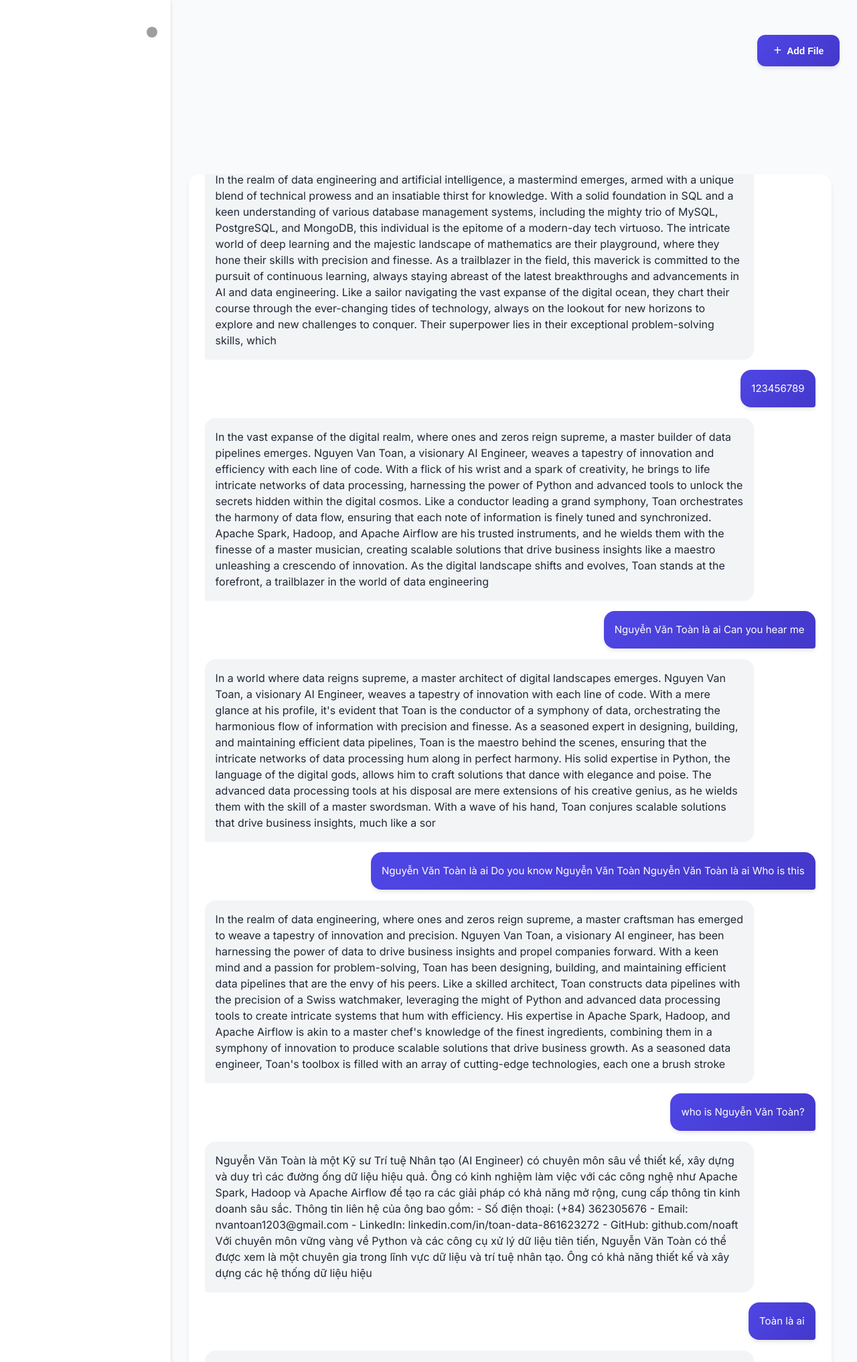
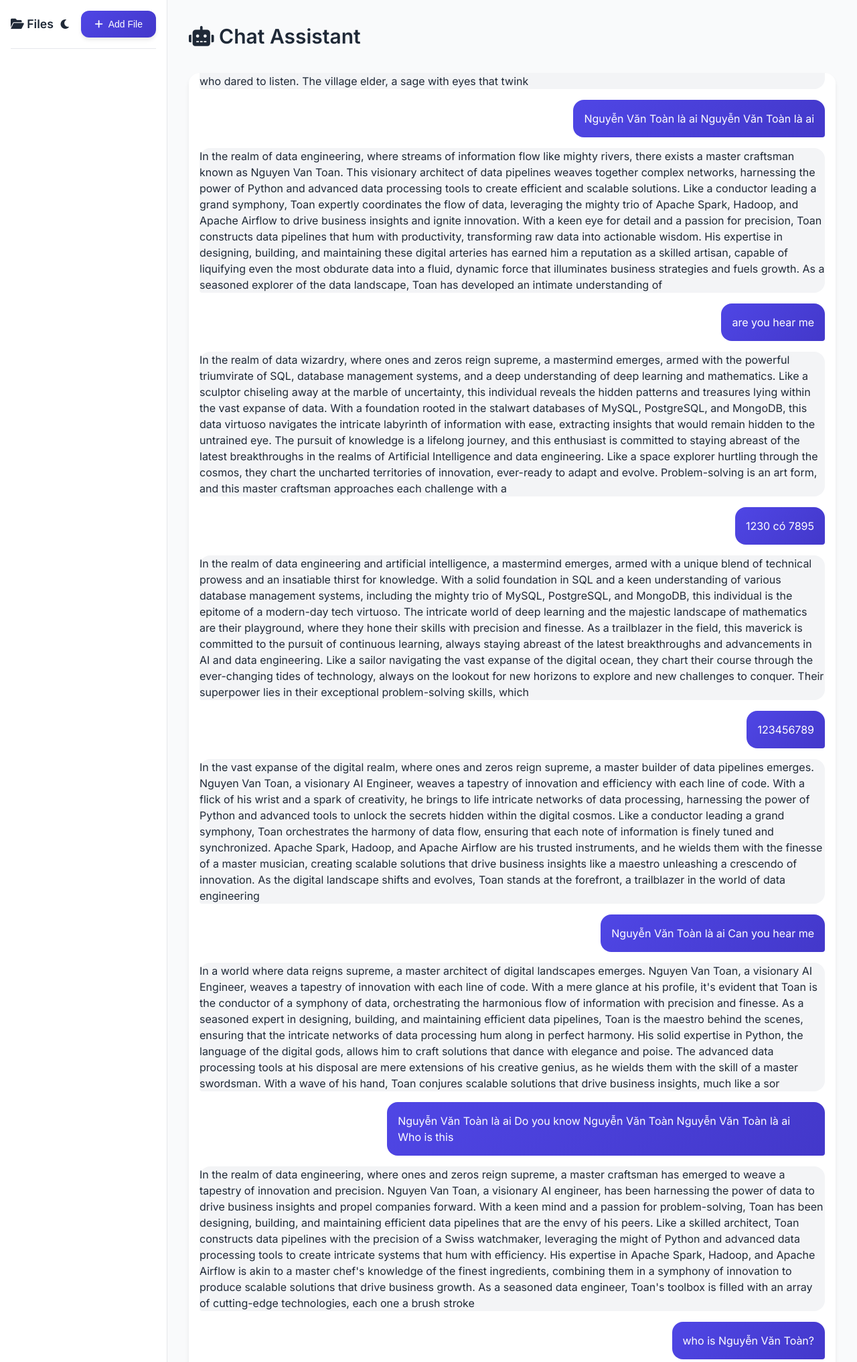
Before and after one commit to noaft/Notebook_LLM, a FastAPI app: page / in a window 1280 px wide. Shown: the top 2033 px of the page at 67% size. Run offline with FastAPI, Linux system fonts and the light colour scheme; data comes from the database, SQL or seed files in the repository; both versions use the stored data as it was after the commit; data that the repository does not hold is empty; grey boxes are pictures that could not be loaded.

Commit message:
update interface

```diff
--- a/static/css/index.css
+++ b/static/css/index.css
@@ -6,41 +6,110 @@
 }
 
 :root {
+    /* Light theme colors */
     --primary-color: #4f46e5;
     --primary-hover: #4338ca;
     --secondary-color: #f3f4f6;
     --text-color: #1f2937;
     --text-light: #6b7280;
     --border-color: #e5e7eb;
+    --bg-color: #f9fafb;
+    --card-bg: #ffffff;
     --shadow-sm: 0 1px 2px 0 rgb(0 0 0 / 0.05);
     --shadow-md: 0 4px 6px -1px rgb(0 0 0 / 0.1);
     --shadow-lg: 0 10px 15px -3px rgb(0 0 0 / 0.1);
+    --transition: all 0.3s cubic-bezier(0.4, 0, 0.2, 1);
+}
+
+[data-theme="dark"] {
+    --primary-color: #6366f1;
+    --primary-hover: #818cf8;
+    --secondary-color: #1f2937;
+    --text-color: #f3f4f6;
+    --text-light: #9ca3af;
+    --border-color: #374151;
+    --bg-color: #111827;
+    --card-bg: #1f2937;
 }
 
 body {
     font-family: 'Inter', -apple-system, BlinkMacSystemFont, 'Segoe UI', Roboto, sans-serif;
-    background-color: #f9fafb;
+    background-color: var(--bg-color);
     color: var(--text-color);
     line-height: 1.5;
+    transition: var(--transition);
 }
 
-/* Nút thêm dữ liệu */
+.app-container {
+    display: flex;
+    min-height: 100vh;
+    position: relative;
+}
+
+/* Sidebar styles */
+.sidebar {
+    width: 250px;
+    background-color: var(--card-bg);
+    border-right: 1px solid var(--border-color);
+    padding: 1rem;
+    position: fixed;
+    height: 100vh;
+    transition: var(--transition);
+}
+
+.sidebar-header {
+    display: flex;
+    justify-content: space-between;
+    align-items: center;
+    margin-bottom: 1.5rem;
+    padding-bottom: 1rem;
+    border-bottom: 1px solid var(--border-color);
+}
+
+.sidebar-header h2 {
+    font-size: 1.1rem;
+    font-weight: 600;
+    color: var(--text-color);
+}
+
+.header-actions {
+    display: flex;
+    align-items: center;
+    gap: 0.5rem;
+}
+
+.theme-toggle {
+    background: none;
+    border: none;
+    color: var(--text-color);
+    cursor: pointer;
+    padding: 0.5rem;
+    border-radius: 50%;
+    transition: var(--transition);
+}
+
+.theme-toggle:hover {
+    background-color: var(--secondary-color);
+}
+
+.theme-toggle i {
+    font-size: 1rem;
+}
+
+/* Add file button */
 .add-data {
     display: flex;
     align-items: center;
-    gap: 8px;
-    position: absolute;
-    right: 2%;
-    top: 2%;
-    padding: 12px 24px;
+    gap: 0.5rem;
+    padding: 0.75rem 1.25rem;
     background: linear-gradient(135deg, var(--primary-color), var(--primary-hover));
     color: #fff;
     border: none;
-    border-radius: 12px;
+    border-radius: 0.75rem;
     cursor: pointer;
-    font-weight: 600;
-    font-size: 14px;
-    transition: all 0.3s ease;
+    font-weight: 500;
+    font-size: 0.875rem;
+    transition: var(--transition);
     box-shadow: var(--shadow-md);
 }
 
@@ -49,41 +118,186 @@
     box-shadow: var(--shadow-lg);
 }
 
-.add-data::before {
-    content: "+";
-    font-size: 20px;
-    font-weight: 300;
+/* Main content area */
+.main-content {
+    flex: 1;
+    margin-left: 250px;
+    padding: 2rem;
+    transition: var(--transition);
 }
 
-/* Khung hiển thị nội dung chat */
+.chat-header {
+    margin-bottom: 2rem;
+}
+
+.chat-header h1 {
+    font-size: 1.875rem;
+    font-weight: 600;
+    color: var(--text-color);
+}
+
+/* Chat messages container */
 .chat-show {
-    width: 75%;
-    left: 22%;
-    top: 10%;
-    position: absolute;
-    height: 78vh;
-    background-color: #ffffff;
-    padding: 24px;
-    border-radius: 16px;
+    height: calc(100vh - 200px);
     overflow-y: auto;
+    padding: 1rem;
     display: flex;
     flex-direction: column;
-    gap: 16px;
+    gap: 1rem;
+    background-color: var(--card-bg);
+    border-radius: 1rem;
     box-shadow: var(--shadow-md);
+    margin-bottom: 1rem;
 }
 
-/* Hộp chứa tin nhắn */
+/* Message styles */
 .message-box {
-    max-width: 65%;
-    padding: 16px;
-    border-radius: 16px;
+    max-width: 70%;
+    padding: 1rem;
+    border-radius: 1rem;
     word-wrap: break-word;
-    display: inline-block;
-    font-size: 15px;
-    line-height: 1.6;
     animation: messageAppear 0.3s ease-out;
+    transition: var(--transition);
 }
 
+.user-message {
+    align-self: flex-end;
+    background: linear-gradient(135deg, var(--primary-color), var(--primary-hover));
+    color: #fff;
+    border-radius: 1rem 1rem 0.25rem 1rem;
+}
+
+.bot-response {
+    align-self: flex-start;
+    background-color: var(--secondary-color);
+    color: var(--text-color);
+    border-radius: 1rem 1rem 1rem 0.25rem;
+}
+
+/* Chat input container */
+.chat-container {
+    display: flex;
+    align-items: center;
+    gap: 1rem;
+    padding: 1rem;
+    background-color: var(--card-bg);
+    border: 1px solid var(--border-color);
+    border-radius: 1rem;
+    box-shadow: var(--shadow-lg);
+    transition: var(--transition);
+}
+
+.chat-input {
+    flex: 1;
+    padding: 0.875rem;
+    border: 1px solid var(--border-color);
+    border-radius: 0.75rem;
+    font-size: 0.875rem;
+    background-color: var(--bg-color);
+    color: var(--text-color);
+    transition: var(--transition);
+}
+
+.chat-input:focus {
+    outline: none;
+    border-color: var(--primary-color);
+    box-shadow: 0 0 0 3px rgba(99, 102, 241, 0.1);
+}
+
+/* Action buttons */
+.chat-container img {
+    width: 2.5rem;
+    height: 2.5rem;
+    padding: 0.5rem;
+    cursor: pointer;
+    transition: var(--transition);
+    border-radius: 50%;
+}
+
+.chat-container img:hover {
+    transform: scale(1.1);
+    background-color: var(--secondary-color);
+}
+.fas:hover {
+    color: var(--primary-color);
+    transform: scale(1.1);
+    transition: var(--transition);
+    cursor: pointer;
+}
+/* Delete file icon */
+.delete-file {
+    position: fixed;
+    bottom: 2rem;
+    left: 1rem;
+    width: 40px;
+    height: 40px;
+    cursor: pointer;
+    padding: 0.5rem;
+    border-radius: 50%;
+    transition: var(--transition);
+    opacity: 0.7;
+    background-color: var(--card-bg);
+    border: 1px solid var(--border-color);
+    z-index: 10;
+}
+
+.delete-file:hover {
+    opacity: 1;
+    background-color: var(--secondary-color);
+    transform: scale(1.1);
+}
+
+/* File list styles */
+.file-show {
+    margin-top: 1rem;
+    display: flex;
+    flex-direction: column;
+    gap: 0.75rem;
+    padding-bottom: 3rem;
+}
+
+.file-item {
+    display: flex;
+    align-items: center;
+    gap: 0.75rem;
+    padding: 0.75rem;
+    background-color: var(--card-bg);
+    border: 1px solid var(--border-color);
+    border-radius: 0.75rem;
+    cursor: pointer;
+    transition: var(--transition);
+    font-size: 0.875rem;
+}
+
+.file-item:hover {
+    background-color: var(--secondary-color);
+    transform: translateX(4px);
+}
+
+.file-item.selected {
+    background-color: var(--secondary-color);
+    border-color: var(--primary-color);
+}
+
+/* Scrollbar styles */
+::-webkit-scrollbar {
+    width: 8px;
+}
+
+::-webkit-scrollbar-track {
+    background: var(--bg-color);
+}
+
+::-webkit-scrollbar-thumb {
+    background: var(--border-color);
+    border-radius: 4px;
+}
+
+::-webkit-scrollbar-thumb:hover {
+    background: var(--text-light);
+}
+
+/* Animations */
 @keyframes messageAppear {
     from {
         opacity: 0;
@@ -95,198 +309,43 @@
     }
 }
 
-/* Tin nhắn người dùng (bên phải) */
-.user-message {
-    align-self: flex-end;
-    max-width: 90%;
-    background: linear-gradient(135deg, var(--primary-color), var(--primary-hover));
-    color: #fff;
-    text-align: right;
-    padding: 16px;
-    border-radius: 16px 16px 4px 16px;
-    box-shadow: var(--shadow-md);
+/* Loading animation */
+.loading-dots {
+    display: flex;
+    gap: 0.5rem;
+    padding: 1rem;
 }
 
-/* Tin nhắn bot (bên trái) */
-.bot-response {
-    align-self: flex-start;
-    background-color: var(--secondary-color);
-    max-width: 90%;
-    color: var(--text-color);
-    text-align: left;
-    padding: 16px;
-    border-radius: 16px 16px 16px 4px;
-    box-shadow: var(--shadow-sm);
+.loading-dots span {
+    width: 8px;
+    height: 8px;
+    background-color: var(--text-light);
+    border-radius: 50%;
+    animation: loading 1.4s infinite ease-in-out;
 }
 
-/* Khung nhập chat */
-.chat-container {
-    width: 75%;
-    left: 22%;
-    top: 89%;
-    position: absolute;
-    display: flex;
-    align-items: center;
-    padding: 16px;
-    background-color: #ffffff;
-    border: 1px solid var(--border-color);
-    border-radius: 16px;
-    box-shadow: var(--shadow-lg);
-    transition: all 0.3s ease;
+.loading-dots span:nth-child(1) { animation-delay: 0s; }
+.loading-dots span:nth-child(2) { animation-delay: 0.2s; }
+.loading-dots span:nth-child(3) { animation-delay: 0.4s; }
+
+@keyframes loading {
+    0%, 80%, 100% { transform: scale(0); }
+    40% { transform: scale(1); }
 }
 
-.chat-container:focus-within {
-    box-shadow: 0 0 0 3px rgba(79, 70, 229, 0.1);
+/* Responsive design */
+@media (max-width: 768px) {
+    .sidebar {
+        width: 100%;
+        height: auto;
+        position: relative;
+    }
+
+    .main-content {
+        margin-left: 0;
+    }
+
+    .message-box {
+        max-width: 85%;
+    }
 }
-
-/* Input nhập tin nhắn */
-.chat-input {
-    flex: 1;
-    padding: 14px;
-    border: 1px solid var(--border-color);
-    border-radius: 12px;
-    font-size: 15px;
-    outline: none;
-    transition: all 0.3s ease;
-}
-
-.chat-input:focus {
-    border-color: var(--primary-color);
-    box-shadow: 0 0 0 3px rgba(79, 70, 229, 0.1);
-}
-
-/* Các nút hình ảnh */
-.chat-container img {
-    width: 40px;
-    height: 40px;
-    margin-left: 16px;
-    cursor: pointer;
-    transition: all 0.3s ease;
-    padding: 8px;
-    border-radius: 50%;
-}
-
-.chat-container img:hover {
-    transform: scale(1.1);
-    background-color: var(--secondary-color);
-}
-
-/* Sidebar hiển thị file */
-.left-content {
-    top: 0%;
-    left: 0%;
-    width: 20%;
-    position: absolute;
-    height: 100vh;
-    background-color: #ffffff;
-    overflow-y: auto;
-    display: flex;
-    flex-direction: column;
-    padding: 16px;
-    border-right: 1px solid var(--border-color);
-    box-shadow: var(--shadow-md);
-}
-
-.file-show {
-    top: 5%;
-    left: 0%;
-    width: 100%;
-    position: absolute;
-    height: 95vh;
-    background-color: #ffffff;
-    overflow-y: auto;
-    display: flex;
-    flex-direction: column;
-    padding: 16px;
-    gap: 12px;
-}
-
-/* Mục file */
-.file-item {
-    width: 95%;
-    margin: 0 auto;
-    padding: 16px;
-    background-color: #ffffff;
-    color: var(--text-color);
-    display: flex;
-    align-items: center;
-    gap: 12px;
-    border-radius: 12px;
-    border: 1px solid var(--border-color);
-    box-shadow: var(--shadow-sm);
-    transition: all 0.3s ease;
-    cursor: pointer;
-}
-
-.file-item:hover {
-    background-color: var(--secondary-color);
-    border-color: var(--primary-color);
-    transform: translateX(4px);
-}
-
-.file-item.selected {
-    background-color: #eef2ff;
-    border-color: var(--primary-color);
-}
-
-/* Checkbox trong file */
-.file-item input[type="checkbox"] {
-    width: 18px;
-    height: 18px;
-    cursor: pointer;
-    accent-color: var(--primary-color);
-}
-
-/* Tên file */
-.file-item span {
-    font-size: 14px;
-    font-weight: 500;
-    flex: 1;
-    white-space: nowrap;
-    overflow: hidden;
-    text-overflow: ellipsis;
-    color: var(--text-color);
-}
-
-/* Icon file */
-.file-item::before {
-    content: "📄";
-    font-size: 20px;
-}
-
-.delete-file {
-    position: relative;
-    top: 10%;
-    left: 16.8%;
-    width: 24px;
-    height: 24px;
-    cursor: pointer;
-    z-index: 10;
-    padding: 4px;
-    border-radius: 50%;
-    transition: all 0.3s ease;
-}
-
-.delete-file:hover {
-    background-color: #fee2e2;
-    transform: scale(1.1);
-}
-
-/* Scrollbar styling */
-::-webkit-scrollbar {
-    width: 8px;
-}
-
-::-webkit-scrollbar-track {
-    background: #f1f1f1;
-    border-radius: 4px;
-}
-
-::-webkit-scrollbar-thumb {
-    background: #cbd5e1;
-    border-radius: 4px;
-}
-
-::-webkit-scrollbar-thumb:hover {
-    background: #94a3b8;
-}
--- a/templates/index.html
+++ b/templates/index.html
@@ -5,18 +5,25 @@
     <meta name="viewport" content="width=device-width, initial-scale=1.0">
     <link rel="stylesheet" href="{{ url_for('static', path='css/index.css') }}">
     <link href="https://fonts.googleapis.com/css2?family=Inter:wght@400;500;600&display=swap" rel="stylesheet">
+    <link rel="stylesheet" href="https://cdnjs.cloudflare.com/ajax/libs/font-awesome/6.0.0/css/all.min.css">
     <script type="module" src="{{ url_for('static', path='js/index.js') }}"></script>
-    <title>Chat UI</title>
+    <title>Chat GPToan</title>
 </head>
 
 <body>
     <div class="app-container">
         <div class="sidebar">
             <div class="sidebar-header">
-                <h2>Files</h2>
-                <button class="add-data" id="add-data">
-                    <span>Add File</span>
-                </button>
+                <h2><i class="fas fa-folder-open"></i> Files</h2>
+                <div class="header-actions">
+                    <button class="theme-toggle" id="theme-toggle">
+                        <i class="fas fa-moon"></i>
+                    </button>
+                    <button class="add-data" id="add-data">
+                        <i class="fas fa-plus"></i>
+                        <span>Add File</span>
+                    </button>
+                </div>
             </div>
             <input type="file" name="upload" class="add-pdf" id="add-pdf" accept="application/pdf" style="display: none;"/>
             <img src="/static/image/trash.png" class="delete-file" id="delete-file" alt="Delete">
@@ -28,17 +35,48 @@
 
         <div class="main-content">
             <div class="chat-header">
-                <h1>Chat Assistant</h1>
+                <h1><i class="fas fa-robot"></i> Chat Assistant</h1>
             </div>
             <div id="chat-show" class="chat-show">
             </div>
 
             <div class="chat-container">
                 <input type="text" class="chat-input" id="chat-input" placeholder="Type your message...">
-                <img src="/static/image/send.png" class="send" id="send" alt="Send">
-                <img src="/static/image/mic.png" class="mic" id="mic" alt="Voice Input">
+                <button class="action-button" id="mic">
+                    <i class="fas fa-microphone"></i>
+                </button>
+                <button class="action-button" id="send">
+                    <i class="fas fa-paper-plane"></i>
+                </button>
             </div>
         </div>
     </div>
+
+    <script>
+        // Dark mode toggle
+        const themeToggle = document.getElementById('theme-toggle');
+        const body = document.body;
+
+        // Check for saved theme preference
+        const savedTheme = localStorage.getItem('theme');
+        if (savedTheme) {
+            body.setAttribute('data-theme', savedTheme);
+            updateThemeIcon(savedTheme);
+        }
+
+        themeToggle.addEventListener('click', () => {
+            const currentTheme = body.getAttribute('data-theme');
+            const newTheme = currentTheme === 'dark' ? 'light' : 'dark';
+
+            body.setAttribute('data-theme', newTheme);
+            localStorage.setItem('theme', newTheme);
+            updateThemeIcon(newTheme);
+        });
+
+        function updateThemeIcon(theme) {
+            const icon = themeToggle.querySelector('i');
+            icon.className = theme === 'dark' ? 'fas fa-sun' : 'fas fa-moon';
+        }
+    </script>
 </body>
 </html>
```
Also changed, not shown: chat.db.
